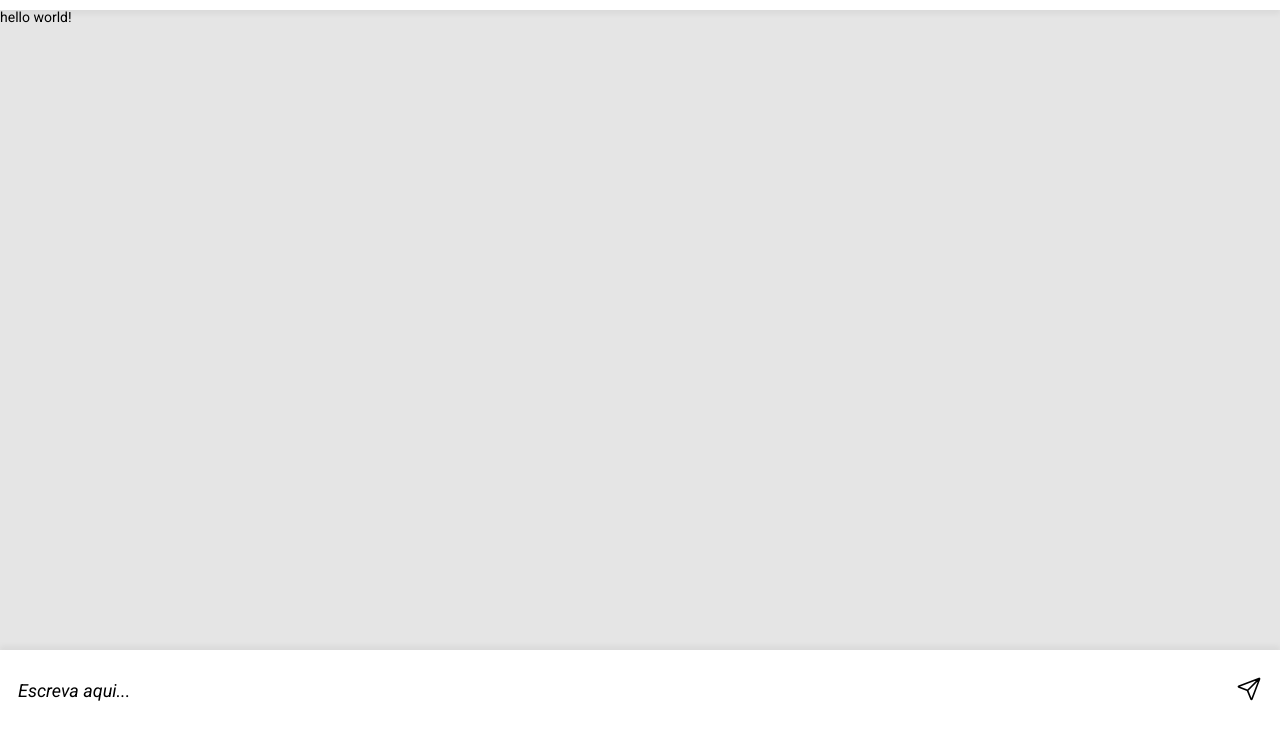
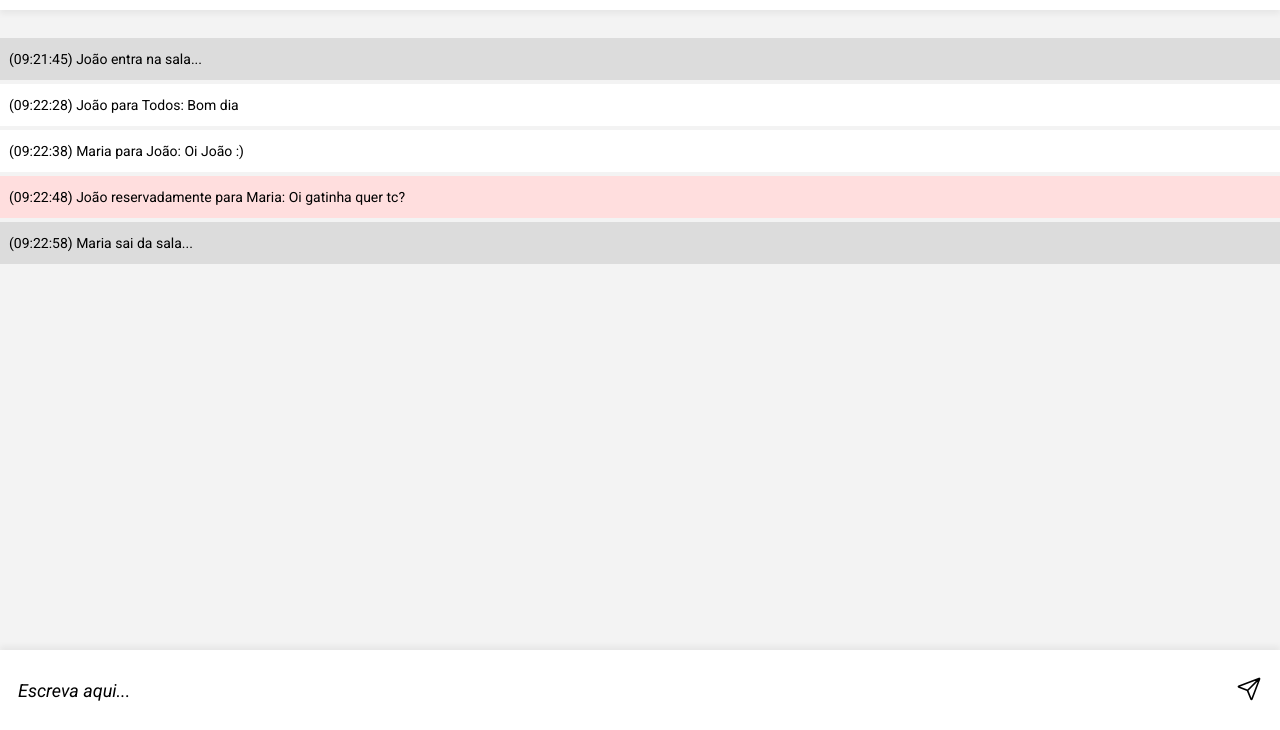
Before and after one commit to TiagoVota/Bate-Papo-UOL, a plain HTML site: page index.html in a window 1280 px wide. Shown: the part 70-800 px from the top of the page. Drawn offline with nearby package versions, Linux system fonts and the light colour scheme.

Commit message:
Adicionado layout das mensagens

```diff
--- a/css/style.css
+++ b/css/style.css
@@ -1,15 +1,15 @@
 :root {
     --header-footer-height: min(80px, 13vh);
-    --default-background-color: #FFFFFF;
-    --main-background-color: #E5E5E5;
-    --connection-background-color: #DCDCDC;
-    --private-message-background-color: #FFDEDE;
+    --default-bg-color: #FFFFFF;
+    --main-bg-color: #f3f3f3;
+    --msg-connection-bg-color: #DCDCDC;
+    --msg-private-bg-color: #FFDEDE;
 }
 
 body {
     box-sizing: border-box;
     font-family: 'Roboto', sans-serif;
-    background-color: var(--default-background-color);
+    background-color: var(--default-bg-color);
 }
 
 header {
@@ -32,11 +32,27 @@ header ion-icon {
 }
 
 main {
-    height: calc(100vh - 2 * var(--header-footer-height));
+    height: calc(100vh - 2 * var(--header-footer-height) - 24px);  /* ISSO AQUI NÃO É GAMBIARRA?!?! */
     width: 100vw;
     margin: var(--header-footer-height) 0;
+    padding-top: 24px;
     font-size: 14px;
-    background-color: var(--main-background-color);
+    background-color: var(--main-bg-color);
+}
+
+.msg {
+    padding: 14px 7px 14px 9px;
+    margin: 4px 0;
+    font-size: 14px;
+    background-color: var(--default-bg-color);
+}
+
+.msg.msg-connection {
+    background-color: var(--msg-connection-bg-color)
+}
+
+.msg.msg-private {
+    background-color: var(--msg-private-bg-color)
 }
 
 footer {
@@ -66,7 +82,7 @@ footer button {
     height: 100%;
     padding: 0 18px;
     border-width: 0px;
-    background-color: var(--default-background-color);
+    background-color: var(--default-bg-color);
 }
 
 footer ion-icon {
--- a/index.html
+++ b/index.html
@@ -28,7 +28,31 @@
 
     <!-- Campo de Mensagens -->
     <main>
-        <div class="message">hello world!</div>
+        <div class="msg msg-connection">
+            <p>
+                (09:21:45)  João  entra na sala...
+            </p>
+        </div>
+        <div class="msg">
+            <p>
+                (09:22:28)  João para Todos:  Bom dia
+            </p>
+        </div>
+        <div class="msg">
+            <p>
+                (09:22:38)  Maria para João:  Oi João :)
+            </p>
+        </div>
+        <div class="msg msg-private">
+            <p>
+                (09:22:48)  João reservadamente para Maria:  Oi gatinha quer tc?
+            </p>
+        </div>
+        <div class="msg msg-connection">
+            <p>
+                (09:22:58)  Maria  sai da sala...
+            </p>
+        </div>
     </main>
 
     <!-- Área para digitação -->
```
